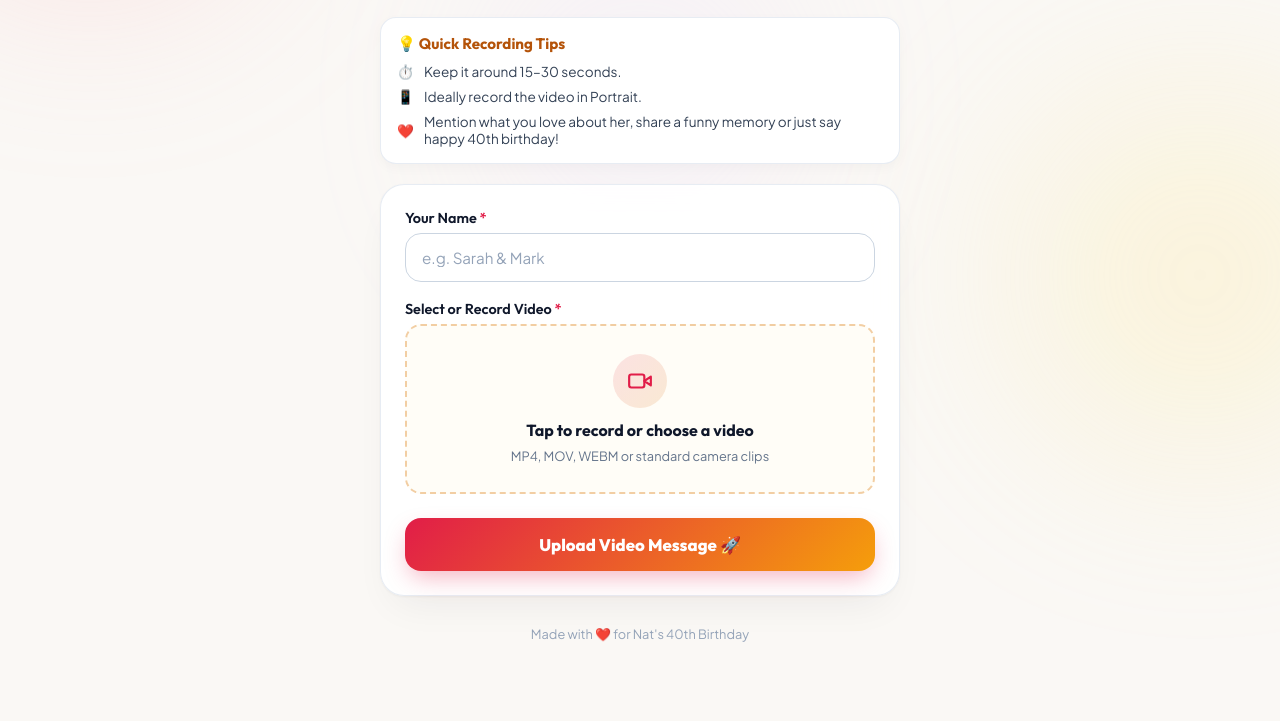
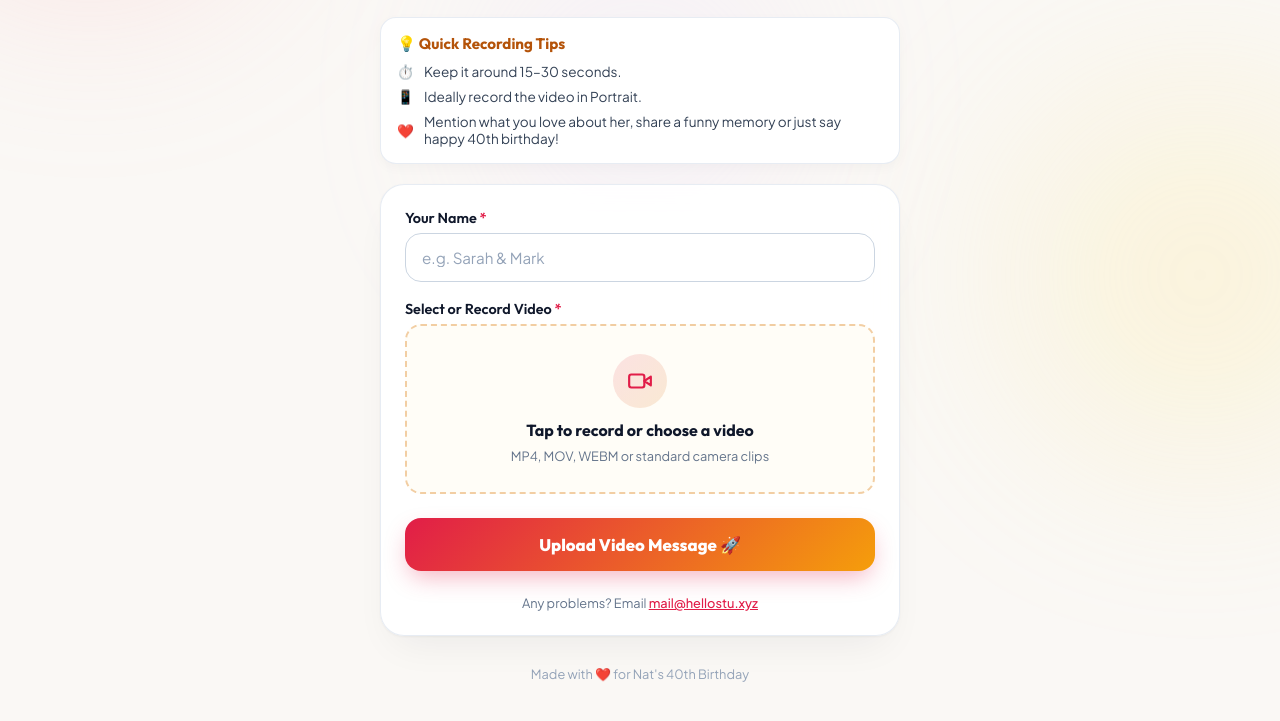
Before and after one commit to d1sc0/nats_bday, a website built with Vite: page index.html in a window 1280 px wide. Shown: the part 265-986 px from the top of the page. Before the commit the page ends 947 px from the top, so only its background shows below. Built offline with nearby package versions, Linux system fonts and the light colour scheme.

Commit message:
Add support email help message under upload button

```diff
--- a/css/styles.css
+++ b/css/styles.css
@@ -464,6 +464,23 @@ body {
   to { transform: rotate(360deg); }
 }
 
+.support-text {
+  text-align: center;
+  font-size: 0.8rem;
+  color: var(--text-muted);
+  margin-top: 6px;
+}
+
+.support-link {
+  color: var(--primary-rose);
+  text-decoration: underline;
+  font-weight: 500;
+}
+
+.support-link:hover {
+  color: var(--primary-gold);
+}
+
 /* Success Card */
 .success-card {
   text-align: center;
--- a/index.html
+++ b/index.html
@@ -130,6 +130,10 @@
           <span class="btn-text" id="btnText">Upload Video Message 🚀</span>
           <span class="btn-spinner hidden" id="btnSpinner"></span>
         </button>
+
+        <p class="support-text">
+          Any problems? Email <a href="mailto:mail@hellostu.xyz" class="support-link">mail@hellostu.xyz</a>
+        </p>
       </form>
     </section>
 
```
